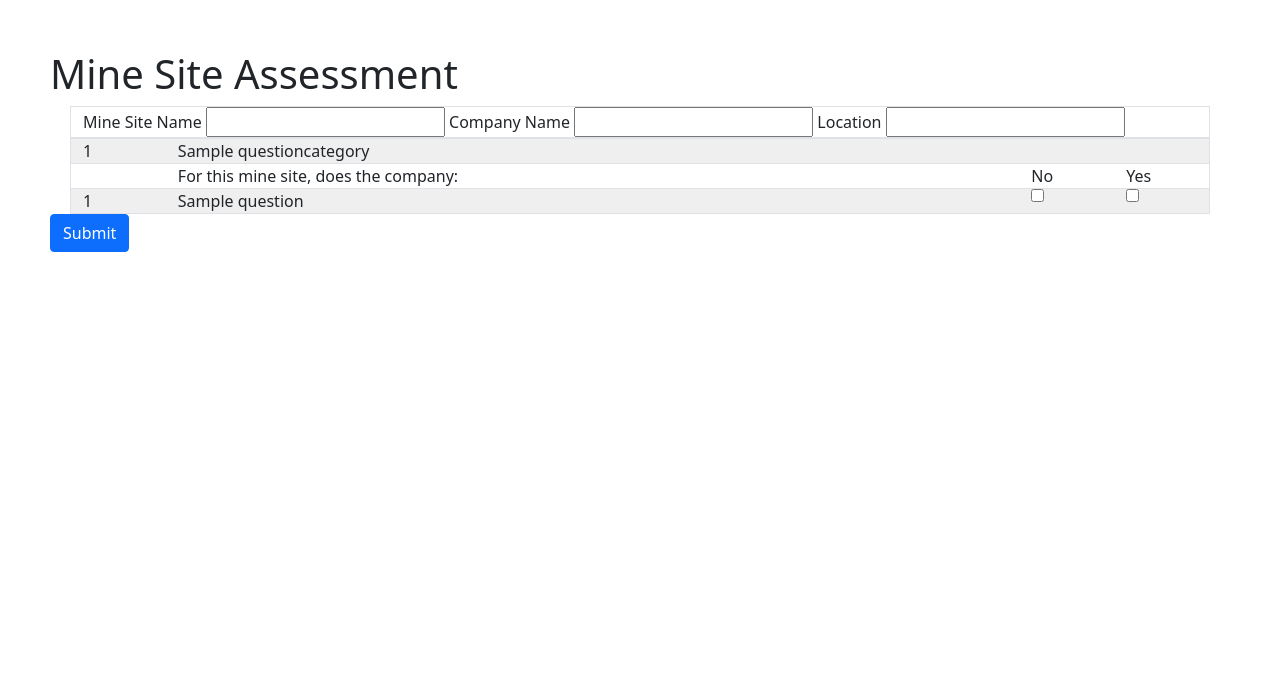
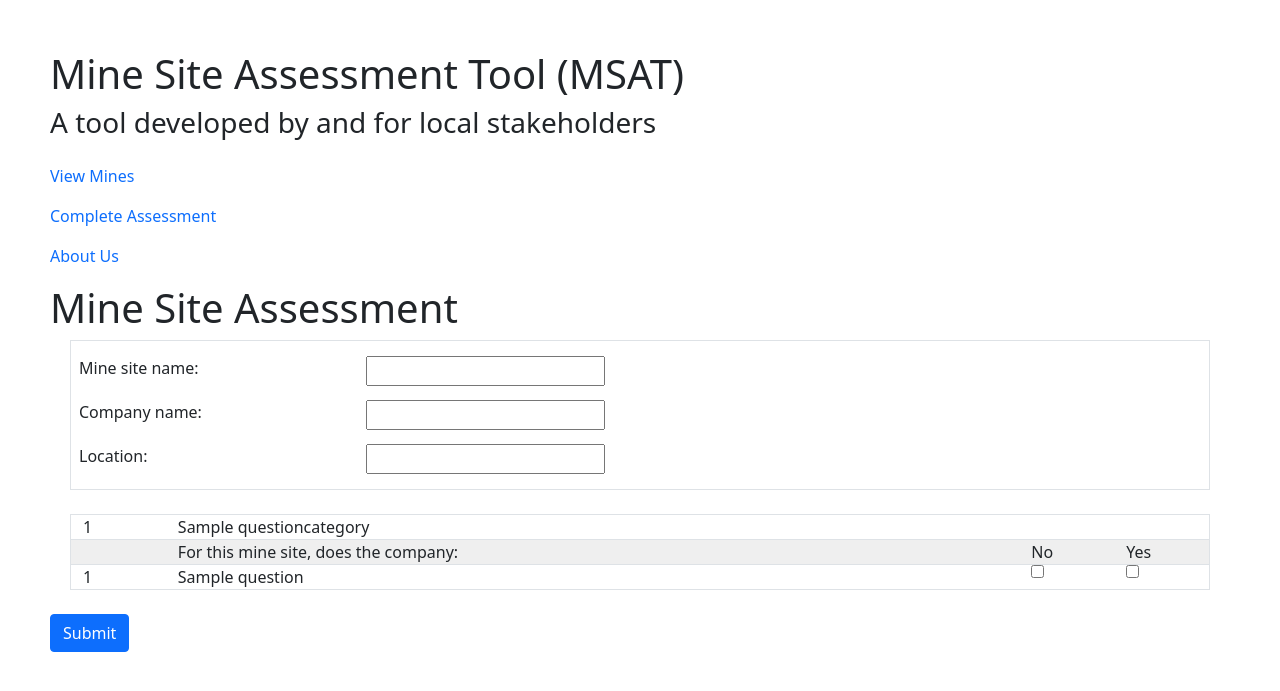
Before and after one commit to acounsel/django_msat, a Django app: page /questions/ in a window 1280 px wide. Shown: the top 691 px of the page. Run offline with Django 3.2, Linux system fonts and the light colour scheme; tables that the repository leaves empty hold one stand-in row (values such as "Sample post"); some libraries are stand-ins or nearby versions.

Commit message:
styling updates

```diff
--- a/assessments/models.py
+++ b/assessments/models.py
@@ -51,6 +51,9 @@ class Mine(models.Model):
 
     def __str__(self):
         return self.name
+
+    def get_absolute_url(self):
+        return reverse('mine_detail', kwargs={'pk':self.id})
 
 class QuestionCategory(models.Model):
 
--- a/assessments/templates/assessments/question_list.html
+++ b/assessments/templates/assessments/question_list.html
@@ -1,24 +1,33 @@
 {% extends 'base.html' %}
 {% load crispy_forms_tags %}
+
 {% block content %}
     <h1>Mine Site Assessment</h1>
     <form method="POST">
         {% csrf_token %}
-        <div class="container border">
-            <label>Mine Site Name</label>
-            <input clas="" type="text" name="mine">
-            <label>Company Name</label>
-            <input type="text" name="company">
-            <label>Location</label>
-            <input type="text" name="location">
+        <div class="container border p-2 mb-4">
+            <div class="form-group row">
+                <label class="col-3 col-form-label">Mine site name:</label>
+                <div class="col-9 col-form-label">
+                    <input type="text" name="mine">
+                </div>
+            </div>
+            <div class="form-group row">
+                <label class="col-3 col-form-label">Company name:</label>
+                <div class="col-9 col-form-label"><input type="text" name="company"></div>
+            </div>
+            <div class="form-group row">
+                <label class="col-3 col-form-label">Location:</label>
+                <div class="col-9 col-form-label"><input type="text" name="location"></div>
+            </div>
         </div>
         <div>
         {% regroup question_list by category as category_group %}
         {% for category in category_group %}
-            <div class="container border">
+            <div class="container border mb-4">
                 <div class="row border-bottom row-striped">
                     <div class="col">{{ category.grouper.order_id }}</div>
-                    <div class="col-11">{{ category.grouper }}</div>
+                    <div class="col-11 font-weight-bold">{{ category.grouper }}</div>
                 </div>
                 <div class="New row border-bottom row-striped">
                     <div class="col"></div>
--- a/assessments/templates/base.html
+++ b/assessments/templates/base.html
@@ -4,7 +4,20 @@
         <title>Mine Site Assessment Tool</title>
         <link href="https://cdn.jsdelivr.net/npm/bootstrap@5.0.0-beta1/dist/css/bootstrap.min.css" rel="stylesheet" integrity="sha384-giJF6kkoqNQ00vy+HMDP7azOuL0xtbfIcaT9wjKHr8RbDVddVHyTfAAsrekwKmP1" crossorigin="anonymous">
         <link rel="stylesheet" type="text/css" href="{% static 'main.css' %}">
+        <h1>Mine Site Assessment Tool (MSAT)</h1>
+        <h3>A tool developed by and for local stakeholders</h2>
+        <div>
+            <navbar class="navbar">
+                <ul class="navbar-nav">
+                    <li class="nav-item"><a class="nav-link" href="">View Mines</a></li>
+                    <li class="nav-item"><a class="nav-link" href="{% url 'answer_questions' %}">Complete Assessment</a></li>
+                    <li class="nav-item"><a class="nav-link" href="">About Us</a></li>
+                </ul>
+            </navbar>
+        </div>
     </head>
+    {% block head %}
+    {% endblock %}
     <body style="padding:50px;">
         {% block content %}
         {% endblock %}
--- a/static/main.css
+++ b/static/main.css
@@ -2,12 +2,9 @@ body {
   padding:20px;
 }
 .row-striped:nth-of-type(odd){
-  background-color: #efefef;
+  background-color: #ffffff;
 }
 
 .row-striped:nth-of-type(even){
-  background-color: #ffffff;
+  background-color: #efefef;
 }
-.New{
-    border:1px;
-}
```
Also changed, not shown: assessments/templates/assessments/mine_detail.html (+9 -1 lines), assessments/templates/assessments/mine_list.html (+20 -14 lines), assessments/templates/home.html (+9 -3 lines).
